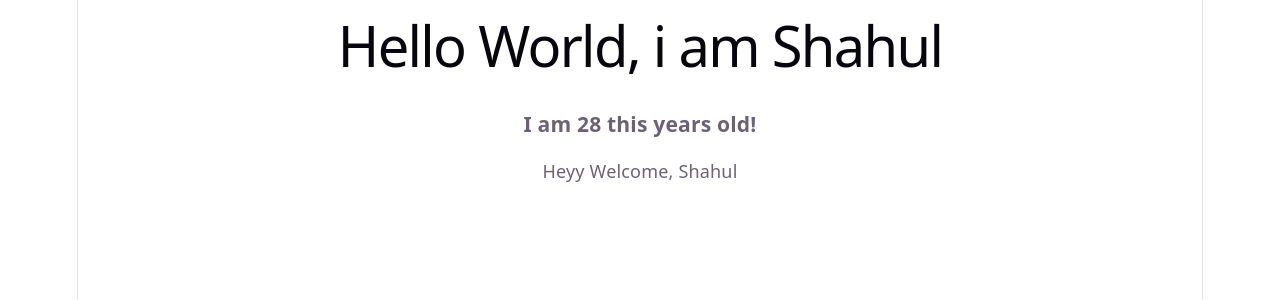
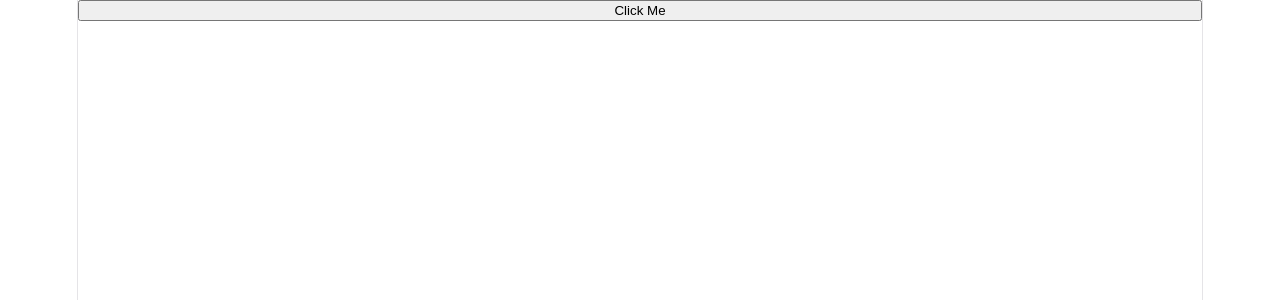
Before and after one commit to tufgeppws/react-course-app, a React (Vite) app: page / in a window 1280 px wide. Shown: the top 300 px of the page. Built offline with nearby package versions, Linux system fonts and the light colour scheme.

Commit message:
conditonal rendering of Greeting or Button

```diff
--- a/src/App.jsx
+++ b/src/App.jsx
@@ -12,10 +12,10 @@ function Greeting({name,age}){
 }
 
 function App() {
-  const showGreeting = true;
+  const showGreeting = false;
   return (
     <>
-      {showGreeting && <Greeting name={"Shahul"} age={28}/>}
+      {showGreeting ? <Greeting name={"Shahul"} age={28}/> : <button>Click Me</button>}
     </>
   )
 }
```
